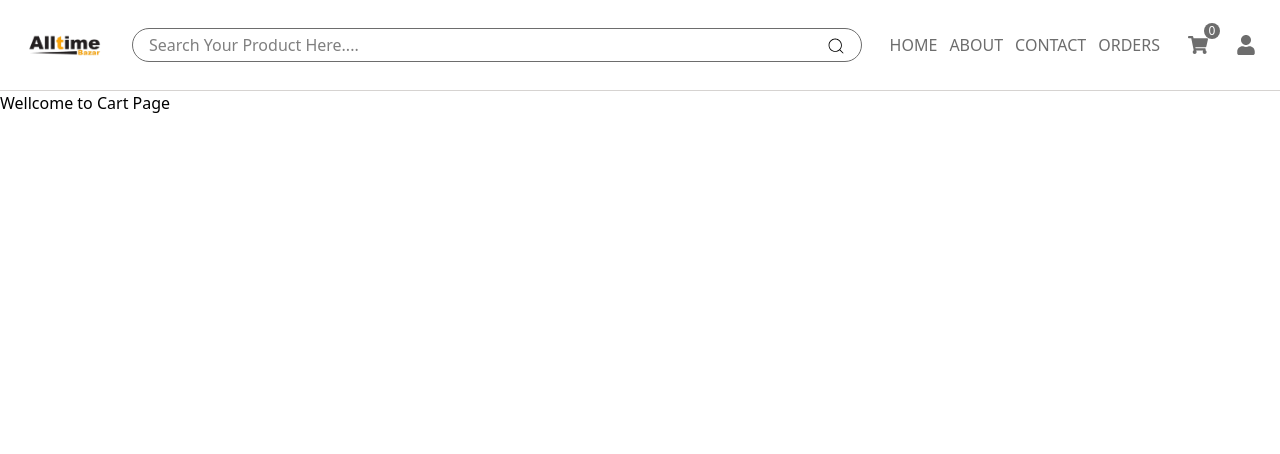
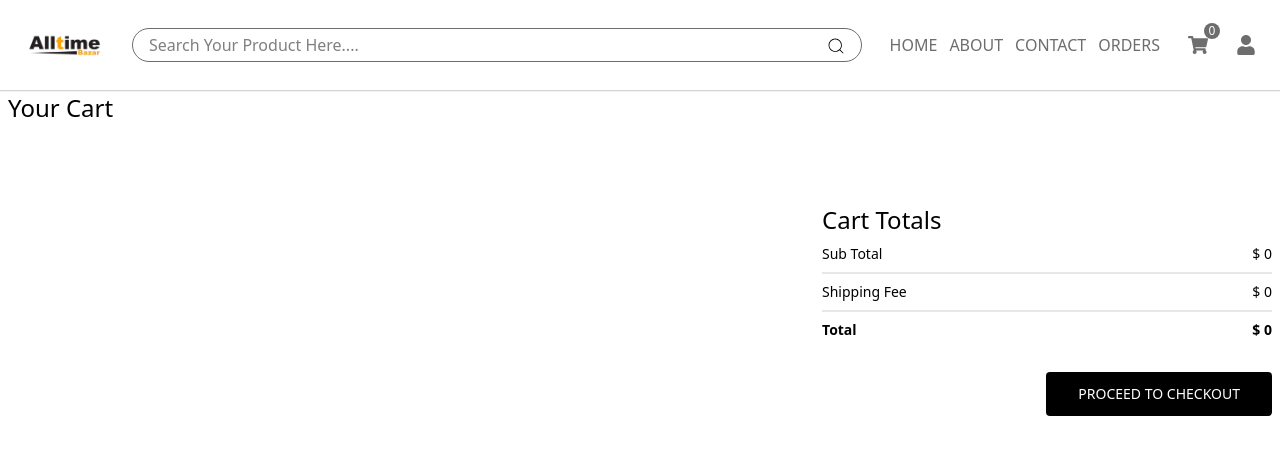
Before and after one commit to shagorpixel/mearnstack-e-commerse-project, a React (Vite) app in the folder Client/: page /cart in a window 1280 px wide. Shown: the top 454 px of the page. Built offline with nearby package versions, Linux system fonts and the light colour scheme.

Commit message:
Add Add to Cart Features

```diff
--- a/Client/package.json
+++ b/Client/package.json
@@ -17,6 +17,7 @@
     "react-icons": "^5.5.0",
     "react-router-dom": "^7.8.2",
     "react-slick": "^0.31.0",
+    "react-toastify": "^11.0.5",
     "slick-carousel": "^1.8.1",
     "tailwindcss": "^4.1.13"
   },
--- a/Client/src/Components/Header.jsx
+++ b/Client/src/Components/Header.jsx
@@ -1,10 +1,12 @@
-import React, { useState } from "react";
+import React, { useContext, useState } from "react";
 import { IoClose } from "react-icons/io5";
 import SearchInput from "./SearchInput";
 import { FaBars, FaShoppingCart, FaUser } from "react-icons/fa";
 import LinkItem from "./Ui/LinkItem";
 import Logo from "./Ui/Logo";
 import SocialMedia from "./Ui/SocialMedia";
+import { MainContext } from "../Context/MainContext";
+import { Link } from "react-router-dom";
 
 const navItems = [
   {
@@ -26,6 +28,8 @@ const navItems = [
 ];
 
 const Header = () => {
+  const {getCartCount} = useContext(MainContext);
+
   const[menuIsOpen,setMenuIsOpen] = useState(false);
   return (
     <header className=" py-7  md:px-4 border-b-[1px] border-stone-300 sticky top-0 left-0 z-50 bg-white">
@@ -40,12 +44,12 @@ const Header = () => {
               <LinkItem key={index} url={item.url} title={item.title} />
             ))}
           </div>
-          <button className="text-xl hover:text-primary cursor-pointer hoverEfect relative group">
+          <Link to={'/cart'} className="text-xl hover:text-primary cursor-pointer hoverEfect relative group">
             <FaShoppingCart />
             <span className=" size-4 flex items-center justify-center rounded-full bg-lightTExt text-white text-xs absolute -right-3 -top-3 group-hover:bg-primary hoverEfect">
-              0
+              {getCartCount()}
             </span>
-          </button>
+          </Link>
           <button className="text-xl hover:text-primary cursor-pointer hoverEfect">
             <FaUser />
           </button>
--- /dev/null
+++ b/Client/src/Components/Ui/CartTotal.jsx
@@ -0,0 +1,35 @@
+import React, { useContext } from "react";
+import { MainContext } from "../../Context/MainContext";
+
+const CartTotal = () => {
+  const { delivaryFee, currency, getTotalAmount } = useContext(MainContext);
+  return (
+    <div className=" w-full">
+      <h2 className=" text-2xl">Cart Totals</h2>
+      <div className=" flex flex-col gap-2 mt-2 text-sm">
+        <div className=" flex justify-between ">
+          <p>Sub Total</p>
+          <p>
+            {currency} {getTotalAmount()}
+          </p>
+        </div>
+        <hr className=" border border-gray-200" />
+        <div className=" flex justify-between">
+          <p>Shipping Fee</p>
+          <p>
+            {currency} {getTotalAmount() === 0 ? 0 :delivaryFee}
+          </p>
+        </div>
+         <hr className=" border border-gray-200" />
+        <div className=" flex justify-between ">
+          <b>Total</b>
+          <b>
+            {currency} {getTotalAmount() === 0 ?0 : getTotalAmount() + delivaryFee}
+          </b>
+        </div>
+      </div>
+    </div>
+  );
+};
+
+export default CartTotal;
--- a/Client/src/Context/MainContext.jsx
+++ b/Client/src/Context/MainContext.jsx
@@ -1,6 +1,6 @@
 import { createContext, useEffect, useState } from "react";
 import { damyProducts } from "../assets/util";
-
+  import { ToastContainer, toast } from 'react-toastify';
 export const MainContext = createContext();
 
 const MainContextProvider = ({children})=>{
@@ -8,7 +8,62 @@ const MainContextProvider = ({children})=>{
     const [filterProducts,setFilterProducts] = useState([]);
     const [category,setCategory] = useState("All");
     const [search,setSeacrh] = useState("");
-    const currency = "$"
+    const currency = "$";
+    const [cartItems,setCartItems] = useState({});
+    const delivaryFee = 50;
+
+    const addToCart = (itemId,size)=>{
+      const cartData = structuredClone(cartItems);
+      if(!size){
+        toast.error("Please Select Product Size");
+        return;
+      }
+      if(cartData[itemId]){
+        if(cartData[itemId][size]){
+          cartData[itemId][size]+=1;
+        }else{
+          cartData[itemId][size] = 1
+        }
+      }else{
+        cartData[itemId] = {};
+        cartData[itemId][size] = 1
+      }
+      setCartItems(cartData);
+    }
+    const getCartCount =  ()=>{
+      let totalCount = 0;
+      for(const items in cartItems){
+        for(const item in cartItems[items]){
+          if(cartItems[items][item]>0)
+          totalCount += cartItems[items][item]
+        }
+      }
+      return totalCount;
+    }
+
+    const getTotalAmount = ()=>{
+      let totalAmount = 0;
+      for(const items in cartItems){
+        const productinfo = products.find(product=>product.id == items);
+        for(const item in cartItems[items]){
+          try{
+            if(cartItems[items][item]>0){
+              totalAmount += cartItems[items][item] * productinfo.price
+            }
+
+          }catch(err){
+            return err
+          }
+        }
+      }
+      return totalAmount;
+    }
+    console.log(getTotalAmount());
+    const updataeQuantity = (itemId,size,quantity)=>{
+      let cartData =  structuredClone(cartItems);
+      cartData[itemId][size] = quantity;
+      setCartItems(cartData);
+    }
 
     const finterItems = ()=>{
          const filterCategory = category === "All" ? products : products.filter(product => product.category === category);
@@ -28,6 +83,7 @@ const MainContextProvider = ({children})=>{
     useEffect(()=>{
 setProducts(damyProducts)
     },[])
+
     const value = {
     products,
     setProducts,
@@ -39,9 +95,16 @@ setProducts(damyProducts)
     setSeacrh,
     finterItems,
     clearFilters,
-    currency
+    currency,
+    addToCart,
+    getCartCount,
+    cartItems,
+    updataeQuantity,
+    delivaryFee,
+    getTotalAmount
     }
     return <MainContext.Provider value={value} >
+      <ToastContainer />
         {children}
     </MainContext.Provider>
 }
--- a/Client/src/Pages/Cart.jsx
+++ b/Client/src/Pages/Cart.jsx
@@ -1,11 +1,78 @@
-import React from 'react';
+import React, { useContext, useEffect, useState } from "react";
+import { MainContext } from "../Context/MainContext";
+import { MdDeleteOutline } from "react-icons/md";
+import CartTotal from "../Components/Ui/CartTotal";
+import { useNavigate } from "react-router-dom";
+const Cart = () => {
+  const { products, cartItems, currency,updataeQuantity} = useContext(MainContext);
+  const [cartData, setCartData] = useState([]);
+  const navigate = useNavigate();
+  useEffect(() => {
+    const tempData = [];
+    for (const items in cartItems) {
+      for (const item in cartItems[items]) {
+        if (cartItems[items][item] > 0) {
+          tempData.push({
+            id: items,
+            size: item,
+            quantity: cartItems[items][item],
+          });
+        }
+      }
+    }
+    setCartData(tempData);
+  }, [cartItems]);
+  console.log(cartData);
+  return (
+    <div className=" border-t border-gray-100 customContainer">
+      <h2 className="text-2xl mb-3">Your Cart</h2>
+      <div>
+        {cartData.map((item, index) => {
+          const productData = products.find((product) => product.id == item.id);
 
-const Cart = () => {
-    return (
-        <div>
-            <h2>Wellcome to Cart Page</h2>
-        </div>
-    );
+          return (
+            <div key={index} className=" py-4 border-t border-gray-100 border-b text-gray-700 grid grid-cols-[4fr_0.5fr_0.5fr] sm:grid-cols[4fr_2fr_0.5fr] items-center gap-4">
+              <div className="flex items-start gap-6">
+                <img
+                  className=" w-16 sm:w-20"
+                  src={productData.images[0]}
+                  alt=""
+                />
+                <div>
+                  <p className=" text-xs sm:text-lg font-medium">
+                    {productData.name}
+                  </p>
+                  <div className=" flex items-center gap-5 mt-2">
+                    <p>
+                      {currency}
+                      {productData.price}
+                    </p>
+                    <p className=" px-2 sm:px-3 sm:py-1 border border-gray-100 saturate-50">
+                      {item.size}
+                    </p>
+                  </div>
+                </div>
+              </div>
+              <input onChange={(e)=>e.target.value==0 || e.target.value==''?null:updataeQuantity(item.id,item.size,Number(e.target.value))} type="number" min={1} defaultValue={item.quantity} className=" border max-w-10 sm:max-w-20 px-1 sm:px-2 py-1 border-gray-100 rounded" />
+              <button className=" text-2xl font-semibold ">
+                <MdDeleteOutline onClick={()=>updataeQuantity(item.id,item.size,0)} className="cursor-pointer" />
+              </button>
+            </div>
+          );
+        })}
+      </div>
+      <div>
+        <div className=' flex justify-end my-20'>
+                <div className=' w-full sm:w-[450px]'>
+                    <CartTotal />
+                    <div className=' w-full text-end'>
+                        <button onClick={()=>navigate('/place-order')} className="bg-black text-white text-sm my-8 px-8 py-3 rounded cursor-pointers cursor-pointer">PROCEED TO CHECKOUT</button>
+                    </div>
+                </div>
+            </div>
+      </div>
+    </div>
+  );
 };
 
 export default Cart;
--- /dev/null
+++ b/Client/src/Pages/PlaceOrder.jsx
@@ -0,0 +1,11 @@
+import React from 'react';
+
+const PlaceOrder = () => {
+    return (
+        <div>
+            <h2>Place Order Page</h2>
+        </div>
+    );
+};
+
+export default PlaceOrder;
--- a/Client/src/Pages/SingleProduct.jsx
+++ b/Client/src/Pages/SingleProduct.jsx
@@ -6,7 +6,7 @@ import ReletedProduct from "../Components/Ui/ReletedProduct";
 
 const SingleProduct = () => {
   const { productId } = useParams();
-  const { products, currency } = useContext(MainContext);
+  const { products, currency,addToCart} = useContext(MainContext);
   const [product, setProduct] = useState(null);
   const [image, setImage] = useState("");
   const [size,setSize] = useState("")
@@ -68,7 +68,7 @@ const SingleProduct = () => {
                     }
                 </div>
           </div>
-           <button className=" bg-black text-white px-8 py-3 rounded cursor-pointer active:bg-gray-700">
+           <button onClick={()=>addToCart(product.id,size)} className=" bg-black text-white px-8 py-3 rounded cursor-pointer active:bg-gray-700">
             ADD TO CART
           </button>
           <hr className=" mt-8 sm:w-4/5 border border-gray-100" />
--- a/Client/src/main.jsx
+++ b/Client/src/main.jsx
@@ -12,6 +12,7 @@ import Cart from './Pages/Cart.jsx';
 import Profile from './Pages/Profile.jsx'
 import SingleProduct from './Pages/SingleProduct.jsx'
 import SignIn from './Pages/SignIn.jsx'
+import PlaceOrder from './Pages/PlaceOrder.jsx'
 const router = createBrowserRouter([
   {
     path:'/',
@@ -50,6 +51,10 @@ const router = createBrowserRouter([
         path:'/product/:productId',
         element:<SingleProduct />
       },
+      {
+        path:'/place-order',
+        element:<PlaceOrder />
+      },
     ]
   }
 ])
```
Also changed, not shown: Client/vercel.json (added), 1 other file (tests, documents, lock files or other folders).
